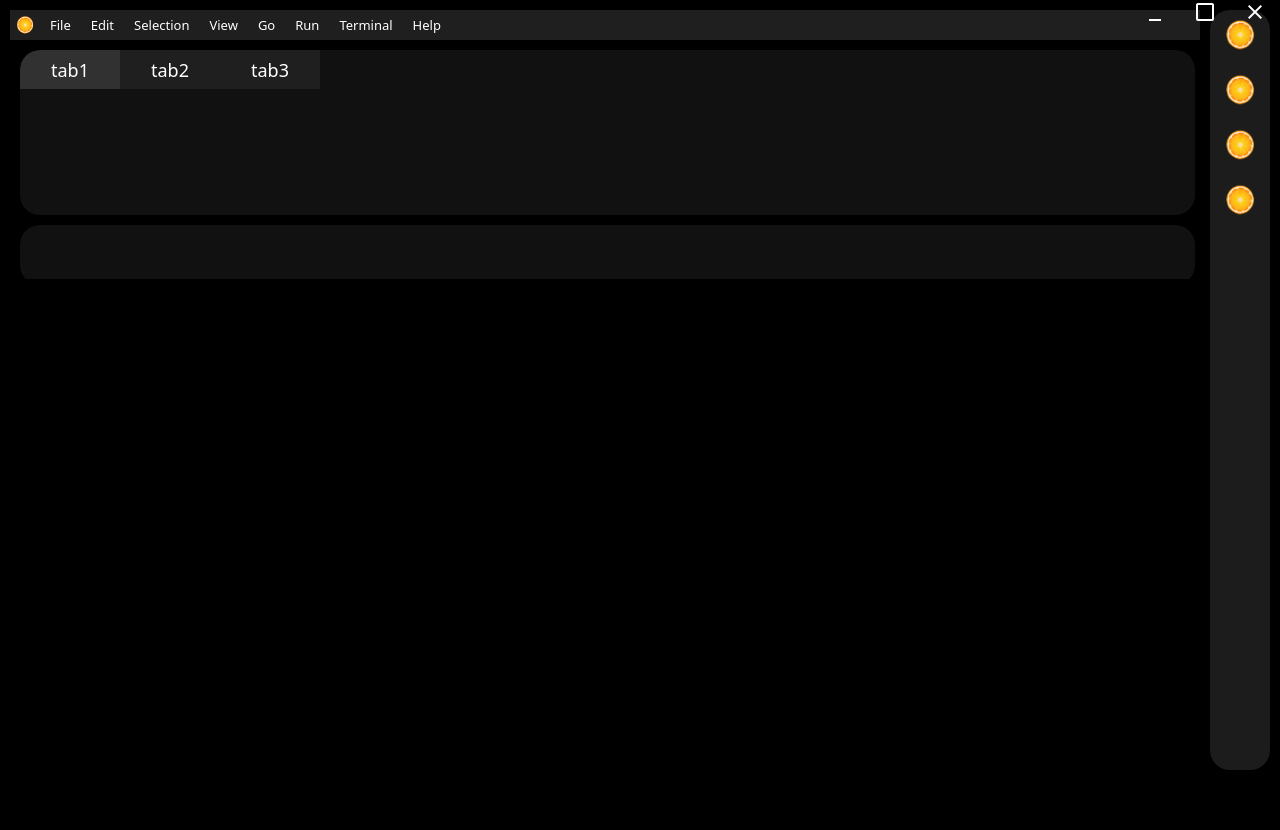
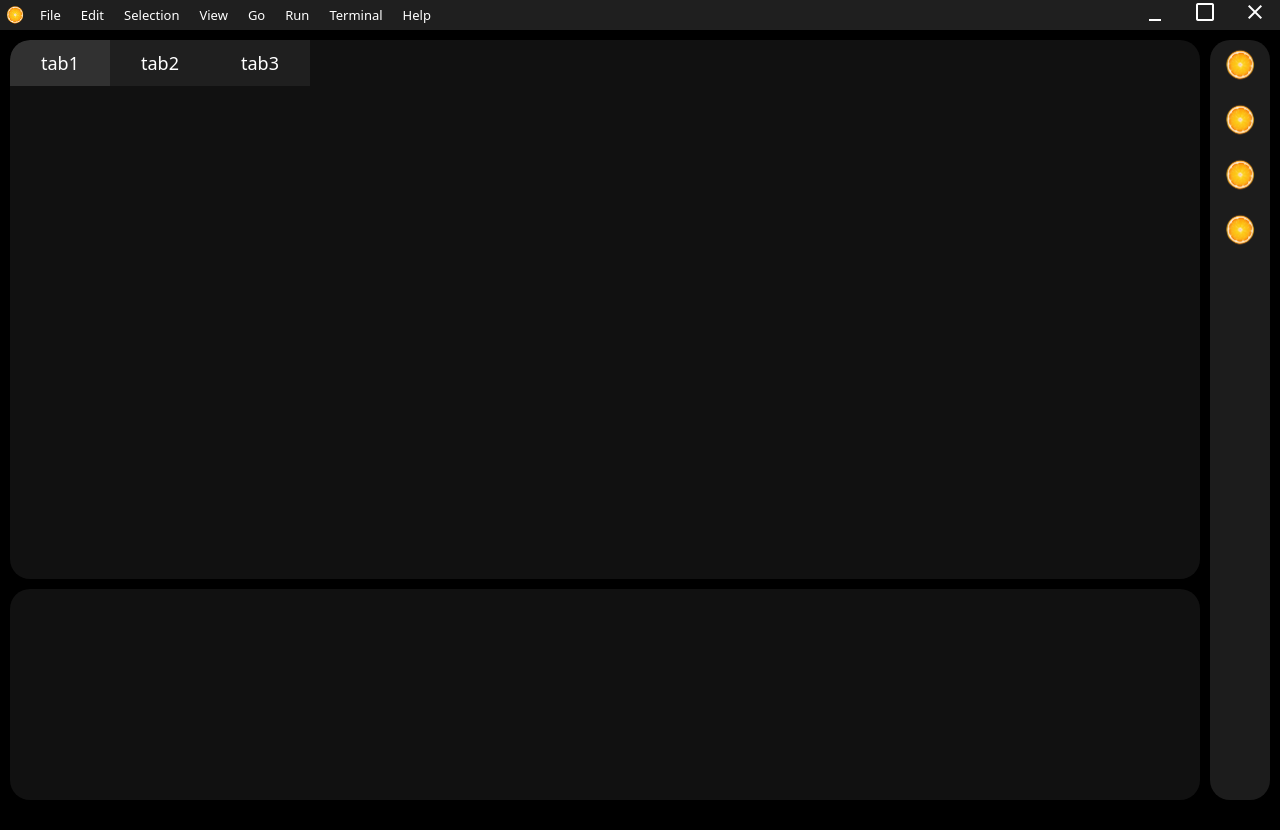
Before and after one commit to Jit-nath/Simple-Code-Editor, an Electron app: page index.html in a window 1280 px wide. Before the commit the page ends 800 px from the top, so only its background shows below. Drawn offline with nearby package versions, Linux system fonts and the light colour scheme.

Commit message:
error corrected

```diff
--- a/css/universal.css
+++ b/css/universal.css
@@ -17,6 +17,7 @@ html {
 main {
     display: flex;
     flex-wrap: nowrap;
+    margin-bottom: 20px;
 }
 
 .leftside {
--- a/index.html
+++ b/index.html
@@ -20,8 +20,6 @@
     </head>
 
     <body>
-    <main>
-        <section class="leftside">
         <div class="titlebar">
             <div class="icon">
                 <img src="png/expand.png" alt="icon">
@@ -43,41 +41,47 @@
             </div>
         </div>
         <main>
-        <seletion class="leftside">
+            <div class="leftside">
                 <div class="tabs-bar">
-                <div class="tabs">tab1</div>
-                <div class="tabs">tab2</div>
-                <div class="tabs">tab3</div>
+                    <span class="tabs">tab1</span>
+                    <span class="tabs">tab2</span>
+                    <span class="tabs">tab3</span>
                 </div>
 
                 <div class="coding-ground">
-                <div class="line-numbers"></div>
+                    <span class="line-numbers"></span>
                     <textarea class="code-input-area"></textarea>
                 </div>
 
                 <div class="terminal">
                     <textarea id="command-input-area"></textarea>
                 </div>
-        </section>
+            </div>
 
-        <section class="rightside">
+            <div class="rightside">
                 <div class="sidebar">
 
                     <div class="expand-on-click" id="files">
                         <img class="image" src="png/expand.png" alt="explorer">
                     </div>
+
                     <div class="expand-on-click" id="git">
                         <img class="image" src="png/expand.png" alt="git">
                     </div>
+
                     <div class="expand-on-click" id="search">
                         <img class="image" src="png/expand.png" alt="search">
                     </div>
+
                     <div class="expand-on-click" id="themes">
                         <img class="image" src="png/expand.png" alt="themes">
                     </div>
 
                 </div>
-        </section>
+                <div class="sidebar-extend">
+                    <!-- items will be added dynamicly through js -->
+                </div>
+            </div>
         </main>
 
 
```
Lines whose indentation alone changed are shown as unchanged.
